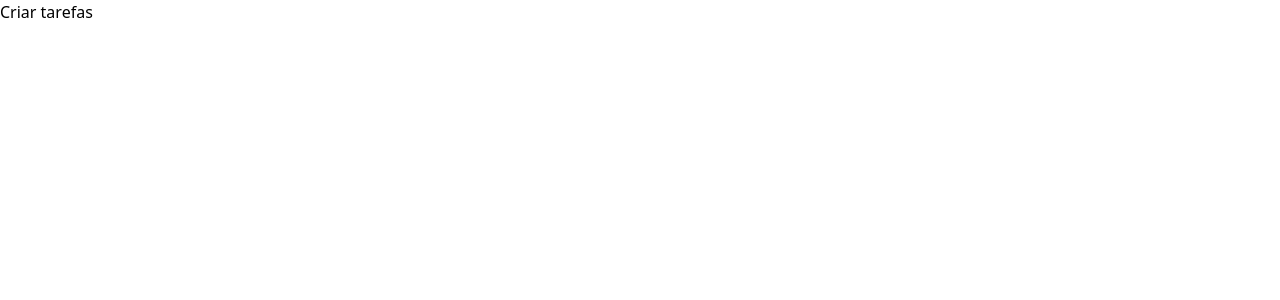
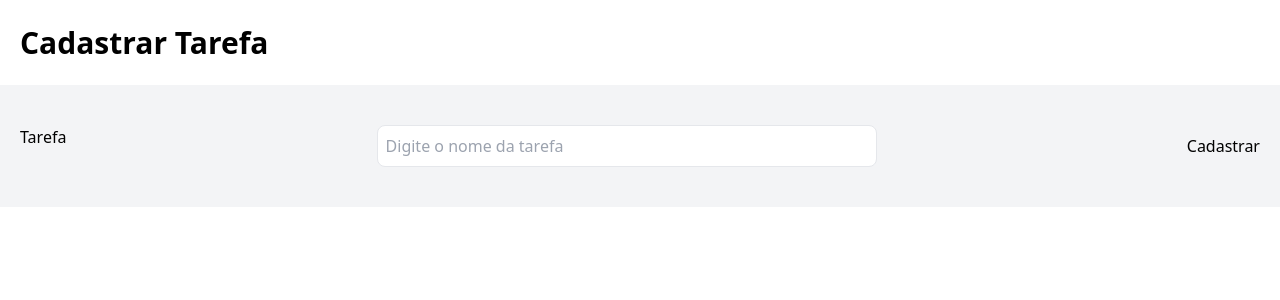
Before and after one commit to NisanEduardo/udemy-reactHooks-task-manager, a React (Create React App) app: page /create in a window 1280 px wide. Shown: the top 300 px of the page. Built offline with nearby package versions, Linux system fonts and the light colour scheme.

Commit message:
estilo e ações do componente de criação de tarefa

```diff
--- a/src/App.jsx
+++ b/src/App.jsx
@@ -2,16 +2,10 @@ import "./main.css";
 
 function App() {
   return (
-    <div className="App">
-      Meu componente react
-      <ul>
-        <li>
-          <a href="/list">listar</a>
-        </li>
-        <li>
-          <a href="/create">Criar</a>
-        </li>
-      </ul>
+    <div className="App p-5">
+      <button className="bg-green-700 hover:bg-green-600 transition text-white text-lg font-semibold rounded-lg py-2 px-5">
+        <a href="/create">Nova Tarefa</a>
+      </button>
     </div>
   );
 }
--- a/src/create-task/CreateTask.jsx
+++ b/src/create-task/CreateTask.jsx
@@ -1,3 +1,57 @@
+import { useState } from "react";
+import { TaskModel } from "../models/task.model";
+
 export const CreateTask = () => {
-  return <h1>Criar tarefas</h1>;
+  const [task, setTask] = useState("");
+
+  const [showModal, setShowModal] = useState(false);
+
+  const taskModel = new TaskModel();
+
+  function createTask(event) {
+    event.preventDefault();
+
+    const tasksDB = localStorage["tasks"];
+    const tasks = tasksDB ? JSON.parse(tasksDB) : [];
+
+    console.log("entrou aquiasd", {
+      tasksDB,
+      tasks,
+    });
+
+    // persistir tarefa
+    tasks.push(taskModel.create(new Date().getTime(), task, false));
+    localStorage["tasks"] = JSON.stringify(tasks);
+    setShowModal(true);
+  }
+
+  function handleTaskInput(event) {
+    setTask(event.target.value);
+  }
+
+  return (
+    <div className="">
+      <header className="p-5">
+        <h1 className="text-[30px] font-bold">Cadastrar Tarefa</h1>
+      </header>
+      <section className="bg-gray-100 px-5 py-10">
+        <form action="" className="flex justify-between" onSubmit={createTask}>
+          <label htmlFor="tarefa">Tarefa</label>
+          <input
+            className="border b-gray-400 rounded-lg p-2 min-w-[500px]"
+            type="text"
+            name="tarefa"
+            id="tarefa"
+            minLength={5}
+            maxLength={100}
+            placeholder="Digite o nome da tarefa"
+            value={task}
+            onChange={handleTaskInput}
+            required
+          />
+          <button type="submit">Cadastrar</button>
+        </form>
+      </section>
+    </div>
+  );
 };
--- /dev/null
+++ b/src/models/task.model.js
@@ -0,0 +1,15 @@
+export class TaskModel {
+  constructor(id, name, completed) {
+    this.id = id;
+    this.name = name;
+    this.completed = completed;
+  }
+
+  create(id, name, completed) {
+    return {
+      id,
+      name,
+      completed,
+    };
+  }
+}
```
